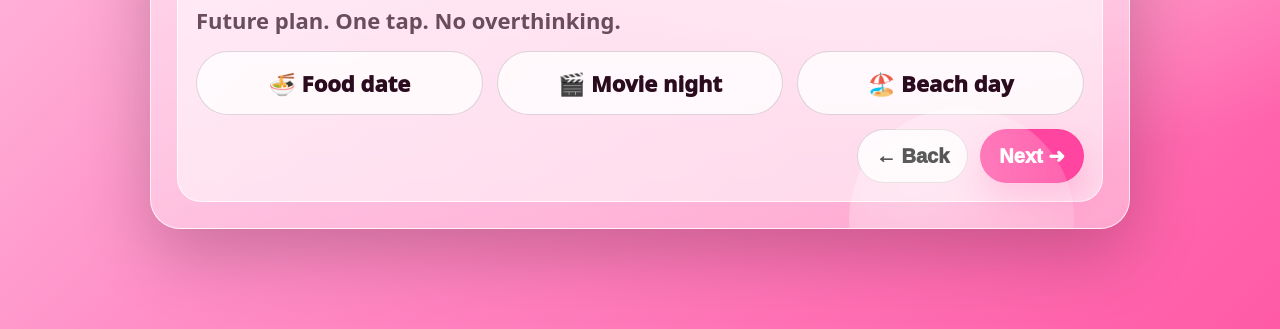
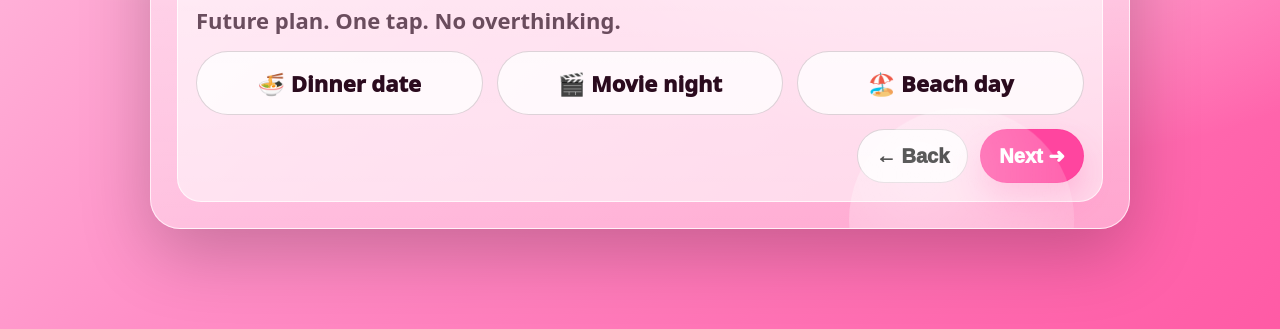
Before and after one commit to willysucipto/willvel, a plain HTML site: page index.html in a window 1280 px wide. Both pictures are taken after a click on the button "Next ➜". Shown: the part 471-800 px from the top of the page. Drawn offline with Linux system fonts and the light colour scheme.

Commit message:
Update index.html

```diff
--- a/index.html
+++ b/index.html
@@ -409,7 +409,7 @@
         <div class="hint">Future plan. One tap. No overthinking.</div>
 
         <div class="choices">
-          <div class="choice" data-vibe="🍜 Food date">🍜 Food date</div>
+          <div class="choice" data-vibe="🍜 Food date">🍜 Dinner date</div>
           <div class="choice" data-vibe="🎬 Movie night">🎬 Movie night</div>
           <div class="choice" data-vibe="🏖️ Beach day">🏖️ Beach day</div>
         </div>
```
